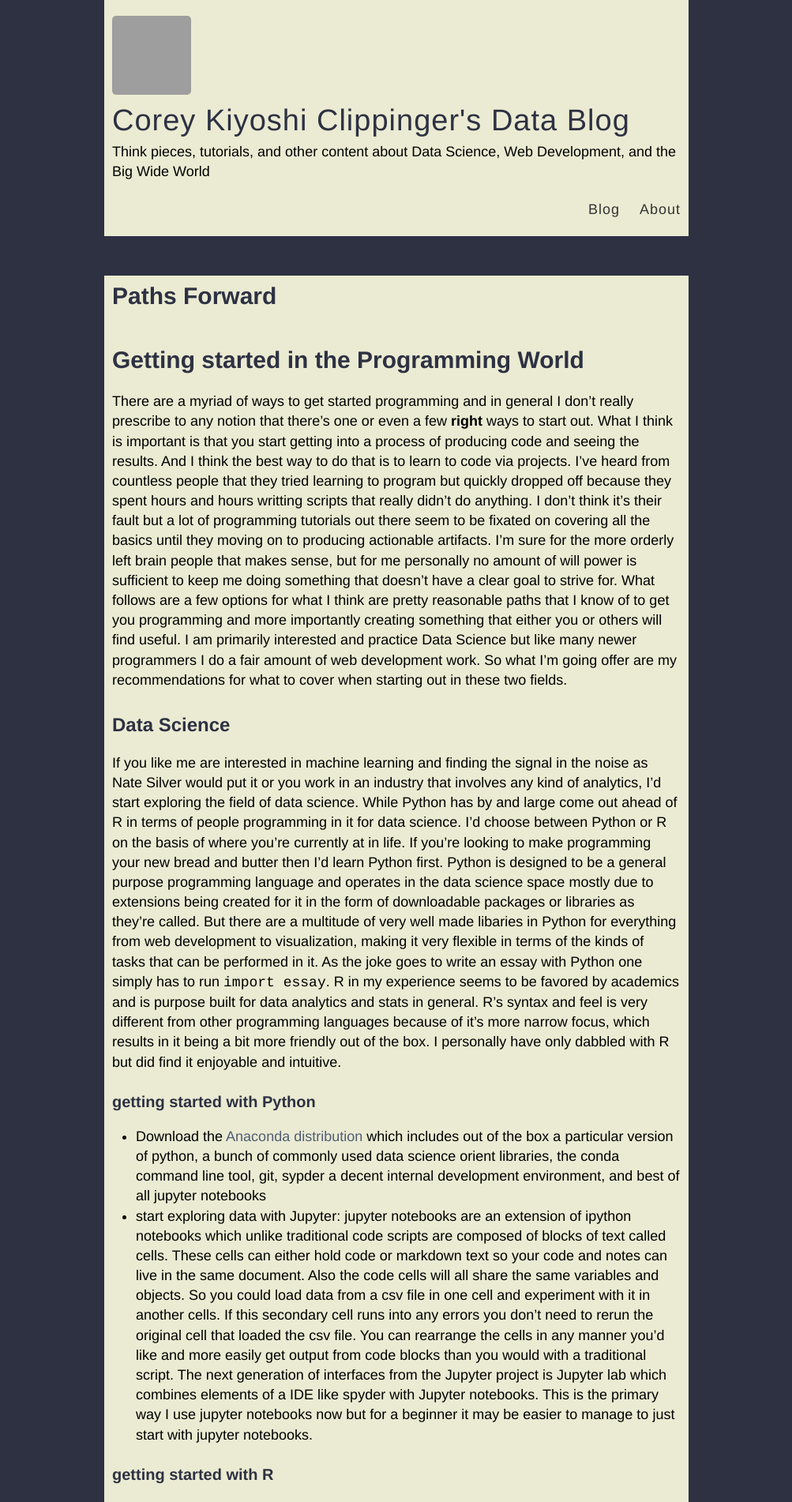
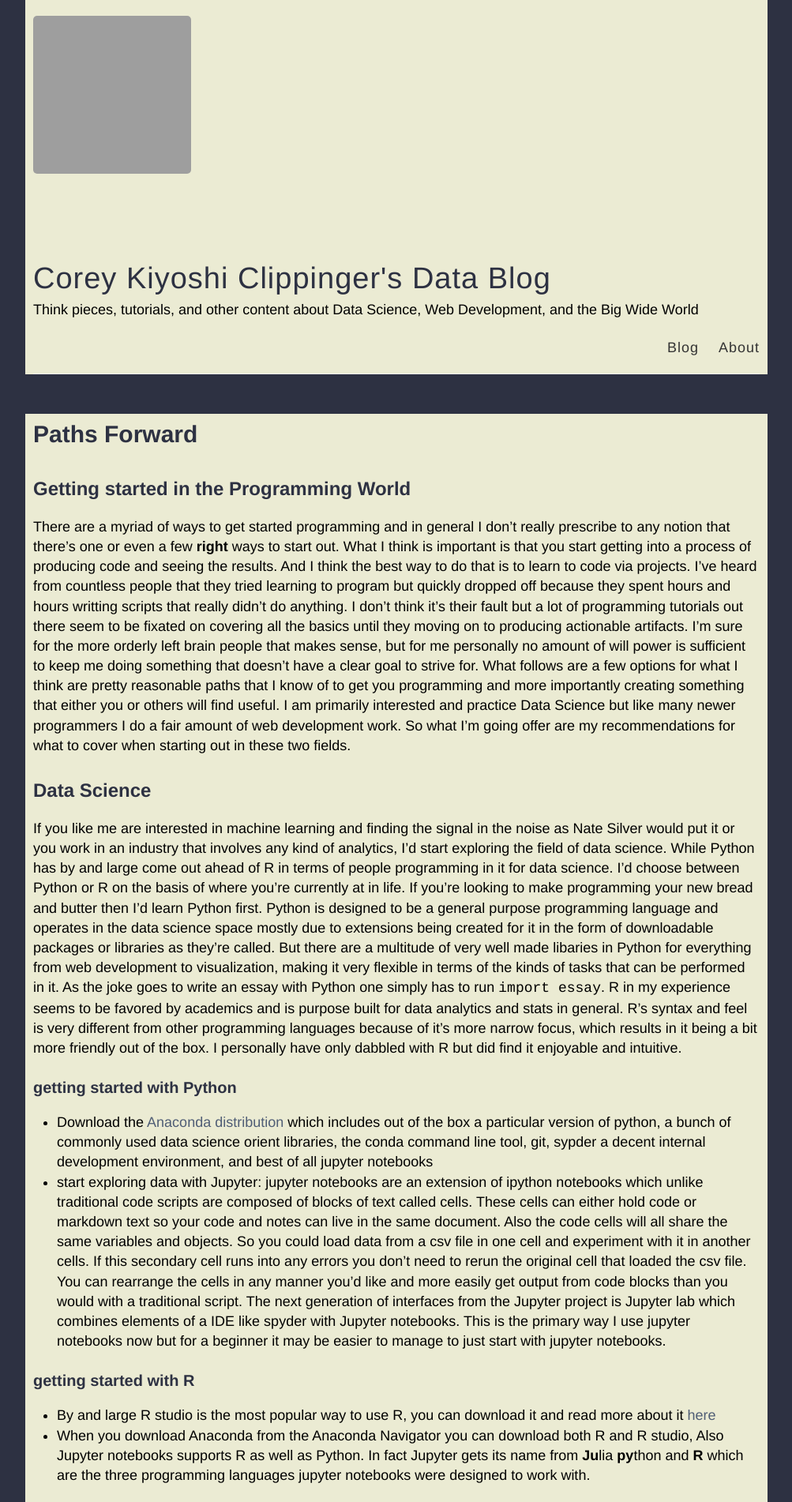
Before and after one commit to coreyclip/coreyclip.github.io, a Jekyll site: the page built from _posts/2019-3-7-Paths-forward.md, in a window 1280 px wide. Shown: the top 1902 px of the page at 79% size, without its empty margins (138-1141 px from the left). Built offline with Jekyll 4.4.1, drawn with Linux system fonts in a browser that asks for light colours; grey boxes are pictures that could not be loaded.

Commit message:
minor formatting changes

```diff
--- a/_posts/2019-3-7-Paths-forward.md
+++ b/_posts/2019-3-7-Paths-forward.md
@@ -3,7 +3,7 @@ layout: post
 title: Paths Forward
 ---
 
-# Getting started in the Programming World
+## Getting started in the Programming World
 
 There are a myriad of ways to get started programming and in general I don't really prescribe to any notion that there's one or even a few **right** ways to start out. What I think is important is that you start getting into a process of producing code and seeing the results. And I think the best way to do that is to learn to code via projects. I've heard from countless people that they tried learning to program but quickly dropped off because they spent hours and hours writting scripts that really didn't do anything. I don't think it's their fault but a lot of programming tutorials out there seem to be fixated on covering all the basics until they moving on to producing actionable artifacts. I'm sure for the more orderly left brain people that makes sense, but for me personally no amount of will power is sufficient to keep me doing something that doesn't have a clear goal to strive for. What follows are a few options for what I think are pretty reasonable paths that I know of to get you programming and more importantly creating something that either you or others will find useful. I am primarily interested and practice Data Science but like many newer programmers I do a fair amount of web development work. So what I'm going offer are my recommendations for what to cover when starting out in these two fields.
 
--- a/style.scss
+++ b/style.scss
@@ -24,7 +24,7 @@ body {
 
 .container {
   margin: 0 auto;
-  max-width: 740px;
+  max-width: 940px;
   padding: 0 10px;
   width: 100%;
   background: $eggshell;
@@ -165,8 +165,8 @@ img {
 
 .site-avatar {
   float: left;
-  width: 100px;
-  height: 100px;
+  width: 300px;
+  height: 300px;
   margin-right: 15px;
 
   @include mobile {
```
Also changed, not shown: _posts/2019-3-10-QuantYourself2.md (+0 -2 lines), _posts/2019-3-12-QuantYourself3.md (+2 -2 lines).
